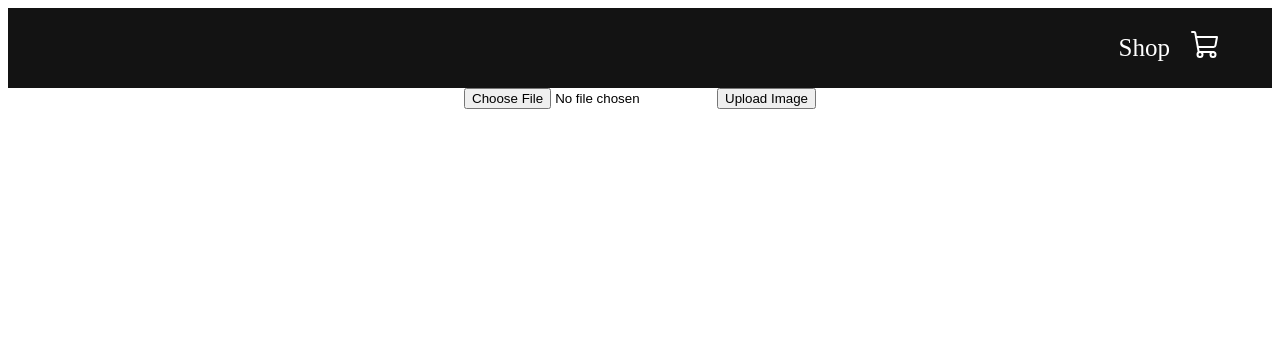
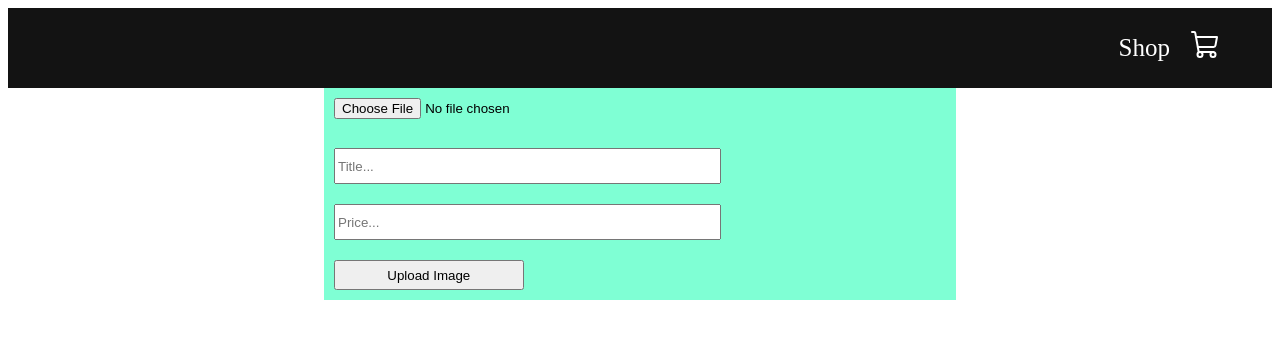
Before and after one commit to NadiaPia/shopping-cart, a React (Create React App) app: page /new-product in a window 1280 px wide. Shown: the top 338 px of the page. Built offline with nearby package versions, Linux system fonts and the light colour scheme.

Commit message:
Add new product form, add style to the shop component

```diff
--- a/package.json
+++ b/package.json
@@ -11,7 +11,7 @@
     "phosphor-react": "^1.4.1",
     "react": "^18.2.0",
     "react-dom": "^18.2.0",
-    "react-router-dom": "^6.4.5",
+    "react-router-dom": "^6.11.2",
     "react-scripts": "5.0.1",
     "web-vitals": "^2.1.4"
   },
--- a/src/App.css
+++ b/src/App.css
@@ -2,37 +2,28 @@
   text-align: center;
 }
 
-.App-logo {
-  height: 40vmin;
-  pointer-events: none;
+
+.newProduct {
+  display: flex;
+  justify-content: center;
 }
 
-@media (prefers-reduced-motion: no-preference) {
-  .App-logo {
-    animation: App-logo-spin infinite 20s linear;
-  }
+.newProductForm {
+  background-color: aquamarine;
+  display: flex;
+  flex-direction: column;
+  width: 50%;
+
 }
 
-.App-header {
-  background-color: #282c34;
-  min-height: 100vh;
-  display: flex;
-  flex-direction: column;
-  align-items: center;
-  justify-content: center;
-  font-size: calc(10px + 2vmin);
-  color: white;
+.newProductForm input {
+  height: 30px;
+  width: 60%;
+  margin: 10px;
 }
 
-.App-link {
-  color: #61dafb;
+.newProductForm button {
+  width: 30%;
+  height: 30px;
+  margin: 10px;
 }
-
-@keyframes App-logo-spin {
-  from {
-    transform: rotate(0deg);
-  }
-  to {
-    transform: rotate(360deg);
-  }
-}
--- a/src/pages/add-product.jsx
+++ b/src/pages/add-product.jsx
@@ -1,6 +1,7 @@
 import React, { useEffect, useRef, useState } from 'react';
 import { ShopContext } from '../context/shop-context';
-import axios from "axios"
+import axios from "axios";
+import { useNavigate } from "react-router-dom";
 
 
 function AddProduct(props) {
@@ -35,16 +36,21 @@ function AddProduct(props) {
         )
 
     */
+    //const navigate = useNavigate();
+    const [imageSelected, setImageSelected] = useState();
+    const [title, setTitle] = useState("");
+    const [price, setPrice] = useState(null);
 
-    const [imageSelected, setImageSelected] = useState()
+
 
 
     useEffect(() => {
-        if(!props.url) return; //if don't use this condition, the value of url will be set up equal "" right away after
+        if (!props.url) return; //if don't use this condition, the value of url will be set up equal "" right away after
         //render the page, because the statement (const [url, setUrl] = useState('') ) It will trigger useEffect and sending
         //post request to the server with the image: ""; So, we need prevent the setting up the url="" initially
-        axios.post("http://localhost:3001/products", { image: props.url }).then((response) => {
-            console.log("response", response)
+        axios.post("http://localhost:3001/products", { imageUrl: props.url, title: title, price: price}).then((response) => {
+            console.log("response", response);
+            //navigate("/")
         });
     }, [props.url])
 
@@ -67,19 +73,26 @@ function AddProduct(props) {
     };
 
     return (
-        <div>
+        <div className="newProduct">
+
+            <div className="newProductForm">
+
                 <input
                     lang="en"
                     type="file"
-
                     onChange={(event) => {
                         setImageSelected(event.target.files[0])
                     }}
                 />
+
+
+                <input type="text" placeholder='Title...' onChange={(event) => {setTitle(event.target.value)}}/>
+
+                <input type="text" placeholder='Price...' onChange={(event) => {setPrice(event.target.value)}}/>
+
                 <button onClick={uploadImage}> Upload Image </button>
 
-            {/* <Image style={{width: 200}}cloudName="dhq7myqzj" publicId="https://res.cloudinary.com/dhq7myqzj/image/upload/v1683187661/htqrfkpze90gimskrk1b.jpg"/> */}
-            {/* <Image style={{width: 200}}cloudName="dhq7myqzj" publicId={url}/>*/}
+            </div>
         </div>
     );
 
@@ -93,4 +106,4 @@ function AddProduct(props) {
 
 
 
-export default AddProduct
+export default AddProduct;
--- a/src/pages/shop/product-test.jsx
+++ b/src/pages/shop/product-test.jsx
@@ -1,16 +1,26 @@
-import React from 'react'
+import React, { useContext } from 'react';
+import { ShopContext } from '../../context/shop-context';
+
 
 function ProductTest(props) {
+
+  const { addToCart, cartItems } = useContext(ShopContext);
+  const cartItemAmount = cartItems[props.product.id]
+
+
   return (
     <div className="product">
-      <img alt="pic" src={props.product.image}/>
+      <img alt="pic" src={props.product.imageUrl}/>
       <div >
         <p>
-          <b>{props.product.id}</b>
+          <b>{props.product.title}</b>
+        </p>
+        <p>
+          <b>${props.product.price}</b>
         </p>
       </div>
-      <button >
-        Add To Cart
+      <button className="addToCartBttn" onClick={() => addToCart(props.product.id)}>
+        Add To Cart {cartItemAmount > 0 && <>({cartItemAmount})</>}
       </button>
     </div>
   )
--- a/src/pages/shop/product.jsx
+++ b/src/pages/shop/product.jsx
@@ -1,5 +1,5 @@
 import React, { useContext } from 'react';
-import {ShopContext} from '../../context/shop-context';
+import { ShopContext } from '../../context/shop-context';
 
 function Product(props) {
   const { id, productName, price, productImage } = props.data;
@@ -8,7 +8,7 @@ function Product(props) {
 
   return (
     <div className="product">
-      <img src={productImage}/>
+      <img src={productImage} />
       <div className='description'>
         <p>
           <b>{productName}</b>
--- a/src/pages/shop/shop.css
+++ b/src/pages/shop/shop.css
@@ -30,6 +30,7 @@
 .product img {
   /*width: 300px;*/
   width: 25vw;
+  height: 33vh;
 }
 
 .product .description {
--- a/src/pages/shop/shop.jsx
+++ b/src/pages/shop/shop.jsx
@@ -12,9 +12,9 @@ function Shop() {
   const [products, setProducts] = useState([]);
 
   useEffect(() => {
-    axios.get("http://localhost:3001/products").then((respose) => {
-      console.log("respose.data", respose.data);
-      setProducts(respose.data)
+    axios.get("http://localhost:3001/products").then((response) => {
+      console.log("respose.data", response.data);
+      setProducts(response.data.reverse())
     })
   }, [])
   /*
```
Also changed, not shown: 1 other file (tests, documents, lock files or other folders). Lines whose indentation alone changed are shown as unchanged.
